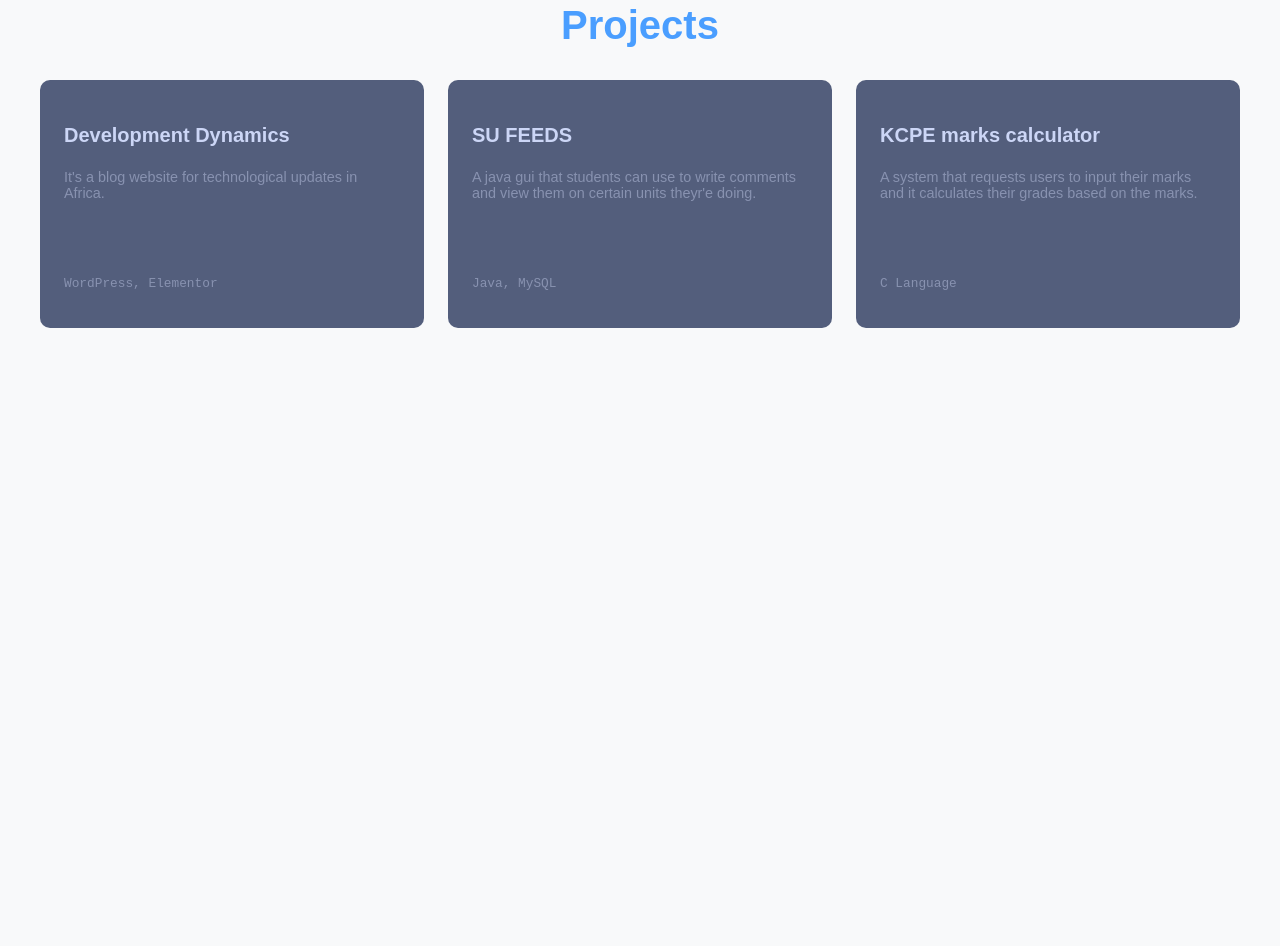
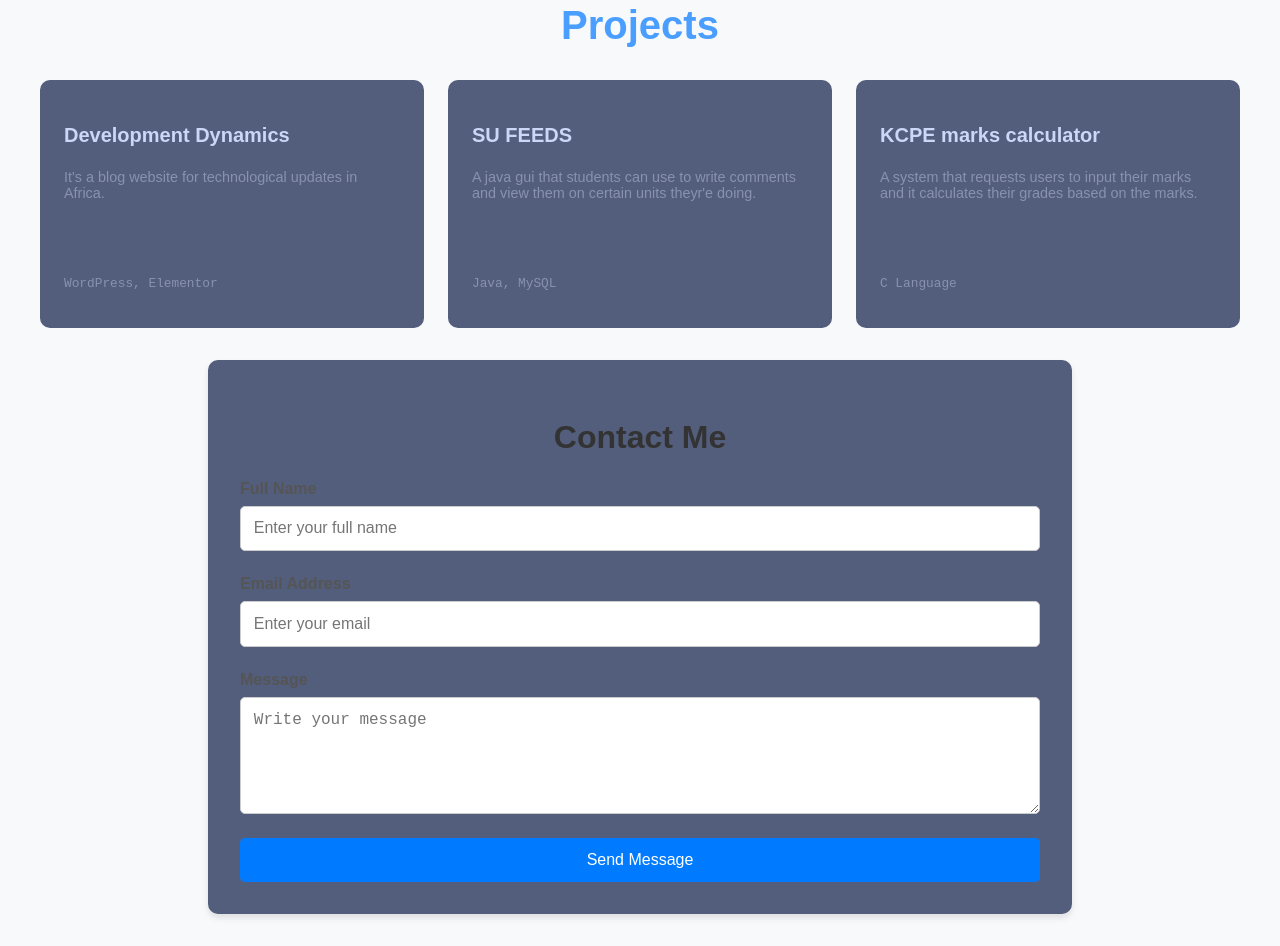
Before and after one commit to issadiinow/phase-0-personal-portfolio-website, a plain HTML site: page index.html in a window 1280 px wide. Shown: the part 2092-3038 px from the top of the page. Before the commit the page ends 2420 px from the top, so only its background shows below. Drawn offline with Linux system fonts and the light colour scheme.

```diff
--- a/index.html
+++ b/index.html
@@ -118,7 +118,7 @@
                 <p class="project-tech">C Language</p>
             </div>
         </div>
-        <!-- <section id="contact" class="contact-section">
+        <section id="contact" class="contact-section">
             <h2>Contact Me</h2>
             <form class="contact-form">
                 <div class="form-group">
@@ -141,7 +141,7 @@
         <div class="btn-next my-3"> <i class="fa fa-angle-up " ></i>
 
         </div>
-      </a>  -->
+      </a>
     </div>
 </body>
 </html>
```
